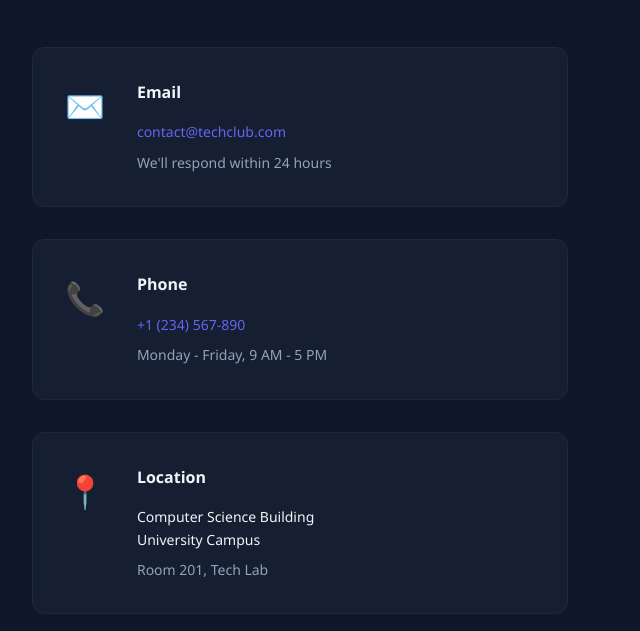
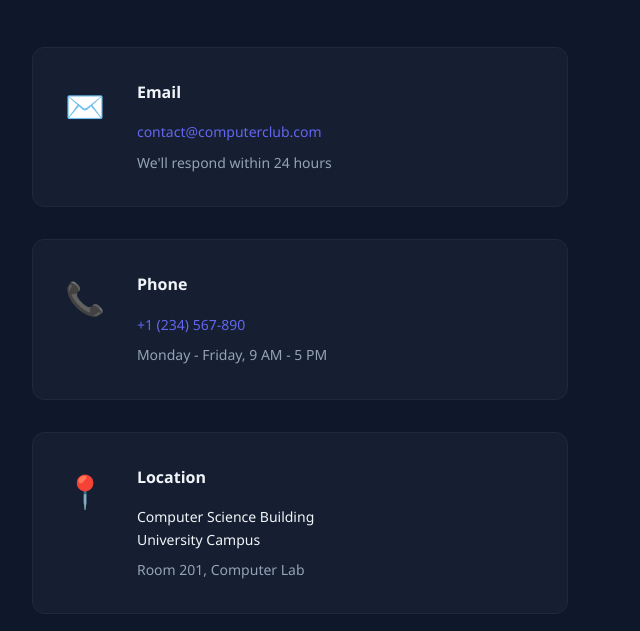
Before and after one commit to shifat04/Full-stack-Project-CUET-Computer-Club, a plain HTML site: page index.html in a window 1280 px wide. Shown: the part 7999-8630 px from the top of the page, 640-1280 px from the left. Drawn offline with Linux system fonts and the light colour scheme.

Commit message:
Updated index.html

```diff
--- a/index.html
+++ b/index.html
@@ -3,7 +3,7 @@
 <head>
     <meta charset="UTF-8">
     <meta name="viewport" content="width=device-width, initial-scale=1.0">
-    <title>Tech Club - University Computer Club</title>
+    <title>CUET Computer Club</title>
     <link rel="stylesheet" href="css/style.css">
 </head>
 <body>
@@ -829,7 +829,7 @@
                         <div class="info-content">
                             <h4 class="info-heading">Email</h4>
                             <p class="info-text">
-                                <a href="mailto:contact@techclub.com">contact@techclub.com</a>
+                                <a href="mailto:contact@computerclub.com">contact@computerclub.com</a>
                             </p>
                             <p class="info-subtext">We'll respond within 24 hours</p>
                         </div>
@@ -856,7 +856,7 @@
                                 Computer Science Building<br>
                                 University Campus
                             </p>
-                            <p class="info-subtext">Room 201, Tech Lab</p>
+                            <p class="info-subtext">Room 201, Computer Lab</p>
                         </div>
                     </div>
 
```
